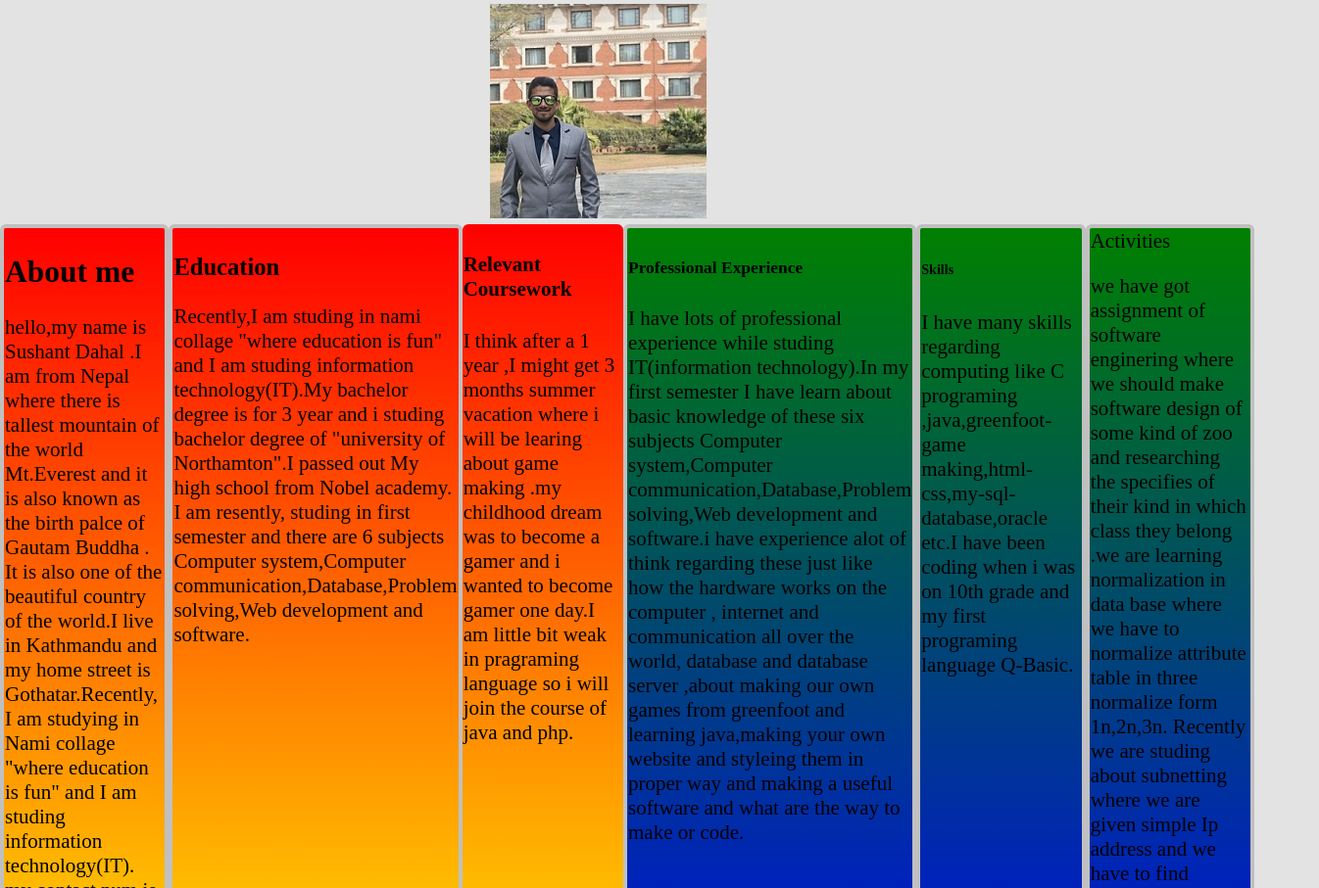
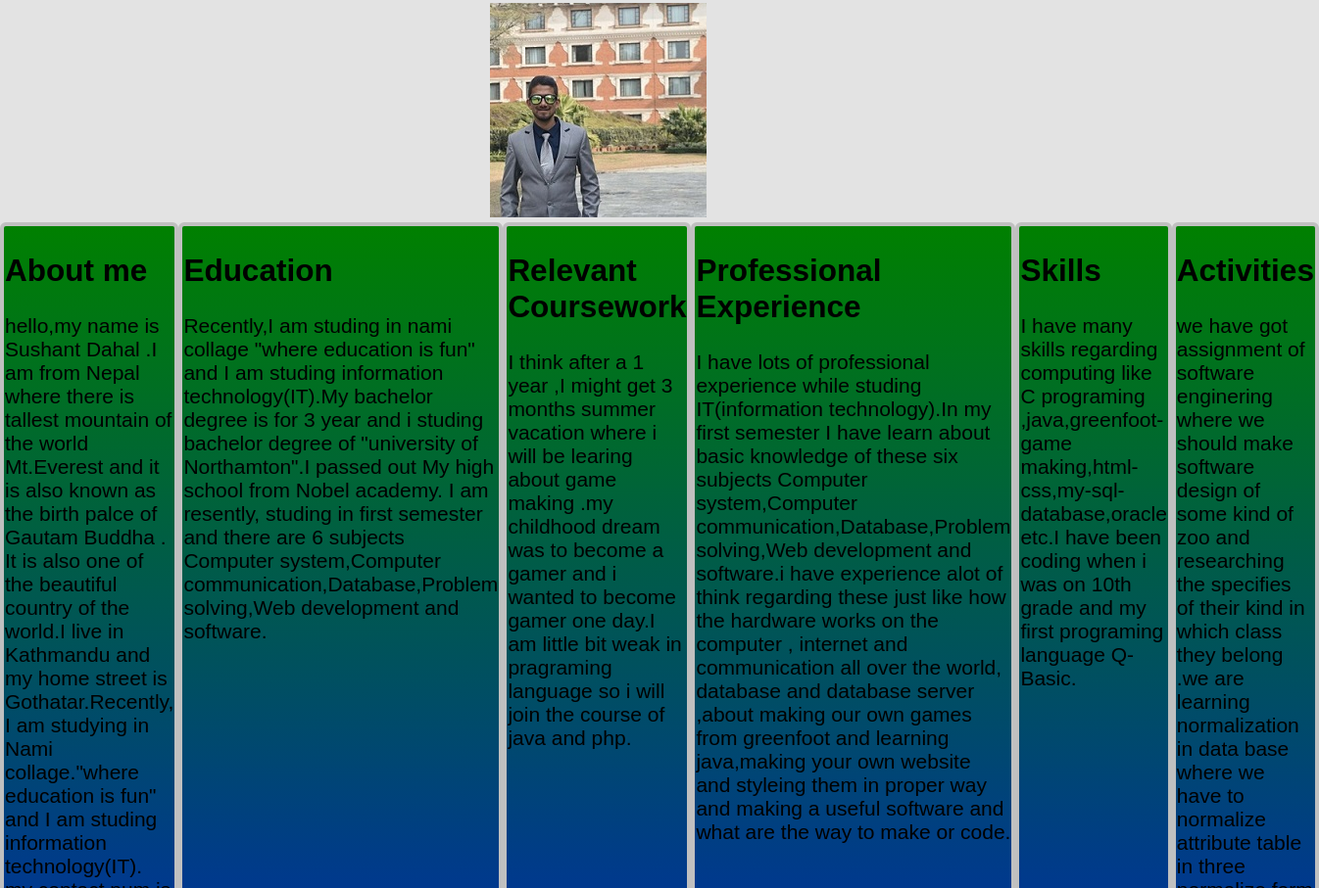
Before and after one commit to slayer901/csy1018assignment, a plain HTML site: page cv.html in a window 1280 px wide. Shown: the part 153-1060 px from the top of the page at 98% size, 1346 px wide, since content can reach past the window. Drawn offline with Linux system fonts and the light colour scheme.

Commit message:
third commit

```diff
--- a/css/cv.css
+++ b/css/cv.css
@@ -2,7 +2,9 @@
 body{
 	margin:0;
 	font-size:21px;
-	background:#e3e3e3; }
+	background:#e3e3e3;
+	font-family:sans-serif;
+	 }
 h1{
 	background:linear-gradient(red,orange);
 	margin:auto;
@@ -40,7 +42,7 @@ a{
 	display:flex;
 	justify-content:space-around;width:100%;
 }
-.aboutme{background:linear-gradient(red,yellow);width:31%;
+.aboutme{background:linear-gradient(green,blue);width:31%;
 	flex-direction:row;
 	padding:1px;
 	border-style:solid;
@@ -48,16 +50,19 @@ a{
 	border-color:silver;
 	border-radius:6px;
 
+
 }
-.education{background:linear-gradient(red,yellow);width:31%;
+.education{background:linear-gradient(green,blue);width:31%;
 	padding:1px;
 	border:4px solid silver;
 	border-radius:6px;
+
 }
-.RelevantCoursework{background:linear-gradient(red,yellow);width:31%;
+.RelevantCoursework{background:linear-gradient(green,blue);width:31%;
 	padding:1px;
-	border:4px solid sliver;
+	border:4px solid silver;
 	border-radius:6px;
+
 
 }
 .ProfessionalExperience{
@@ -81,3 +86,11 @@ a{
 footer {
 	background:linear-gradient(red,orange);
 }
+@media screen and (max-width:600px){
+	  body{font-size:10px;
+	  }
+	  .img{
+	  	padding:50px;
+	  }
+
+	  }
--- a/cv.html
+++ b/cv.html
@@ -1,3 +1,4 @@
+<!-- Name: Sushant Dahal , UN-ID: 17425084 -->
 <!DOCTYPE html>
 <html>
 <head>
@@ -22,41 +23,49 @@
 <section>
        <div class="aboutme">
        				<h2>About me</h2>
-       <p>hello,my name is Sushant Dahal .I am from Nepal where there is tallest mountain of the world Mt.Everest and it is also known as the birth palce of Gautam Buddha . It is also one of the beautiful country of the world.I live in Kathmandu and my home street is Gothatar.Recently, I am studying in Nami collage
-       "where education is fun" and I am studing information technology(IT). my contact num is +977-9860634460 and my UN Id is 17425084.</p>
+       				<p>
+       				hello,my name is Sushant Dahal .I am from Nepal where there is tallest mountain of the world Mt.Everest and it is also known as the birth palce of Gautam Buddha . It is also one of the beautiful country of the world.I live in Kathmandu and my home street is Gothatar.Recently, I am studying in Nami collage."where education is fun" and I am studing information technology(IT). my contact num is +977-9860634460 and my UN Id is 17425084.
+       				</p>
        </div>
        <div class="education">
-       <h3>Education</h3>
-       <p>Recently,I am studing in nami collage "where education is fun" and I am studing information technology(IT).My bachelor degree is for 3 year and i studing bachelor degree of "university of Northamton".I passed out My high school from Nobel academy. I am resently, studing in first semester and there are 6 subjects Computer system,Computer communication,Database,Problem solving,Web development and software.</p>
+       				<h2>Education</h2>
+       				<p>
+       				Recently,I am studing in nami collage "where education is fun" and I am studing information technology(IT).My bachelor degree is for 3 year and i studing bachelor degree of "university of Northamton".I passed out My high school from Nobel academy. I am resently, studing in first semester and there are 6 subjects Computer system,Computer communication,Database,Problem solving,Web development and software.
+       				</p>
        </div>
        <div class="RelevantCoursework">
-       <h4>Relevant Coursework</h4>
-       <P>I think after a 1 year ,I might get 3 months summer vacation where i will be learing about game making .my childhood dream was to become a gamer and i wanted to become gamer one day.I am little bit weak in pragraming language so i will join the course of java and php.</P>
+       				<h2>Relevant Coursework</h2>
+       				<P>
+       				I think after a 1 year ,I might get 3 months summer vacation where i will be learing about game making .my childhood dream was to become a gamer and i wanted to become gamer one day.I am little bit weak in pragraming language so i will join the course of java and php.
+       				</P>
        </div>
        <div class="ProfessionalExperience">
-       <h5>Professional Experience</h5>
-       <p>I have lots of professional experience while studing IT(information technology).In my first semester I have learn about basic knowledge of these six subjects Computer system,Computer communication,Database,Problem solving,Web development and software.i have experience alot of think regarding these just like how the hardware works on the computer , internet and communication all over the world, database and database server ,about making our own games from greenfoot and learning java,making your own website and styleing them in proper way and making a useful software and what are the way to make or code.</p>
+       				<h2>Professional Experience</h2>
+       				<p>
+       				I have lots of professional experience while studing IT(information technology).In my first semester I have learn about basic knowledge of these six subjects Computer system,Computer communication,Database,Problem solving,Web development and software.i have experience alot of think regarding these just like how the hardware works on the computer , internet and communication all over the world, database and database server ,about making our own games from greenfoot and learning java,making your own website and styleing them in proper way and making a useful software and what are the way to make or code.
+       				</p>
        </div>
        <div class="skills">
-       <h6>Skills</h6>
-       <p>I have many skills regarding computing like C programing ,java,greenfoot-game making,html-css,my-sql-database,oracle etc.I have been coding when i was on 10th grade and my first programing language Q-Basic.</p>
+       				<h2>Skills</h2>
+       				<p>
+       				I have many skills regarding computing like C programing ,java,greenfoot-game making,html-css,my-sql-database,oracle etc.I have been coding when i was on 10th grade and my first programing language Q-Basic.
+       				</p>
        </div>
        <div class="Activities">
-       <h7>Activities</h7>
-       <p>we have got assignment of software enginering where we should make software design of some kind of zoo and researching the specifies of their kind in which class they belong .we are learning normalization in data base where we have to normalize attribute table in three normalize form 1n,2n,3n.
+       				<h2>Activities</h2>
+       				<p>
+       				we have got assignment of software enginering where we should make software design of some kind of zoo and researching the specifies of their kind in which class they belong .we are learning normalization in data base where we have to normalize attribute table in three normalize form 1n,2n,3n.
        				Recently we are studing about subnetting where we are given simple Ip address and we have to find network id,broadcast id,host range and others.
-       we have got assignment of Problem solving where we have to make simple game using greenfoot.</p>
+       				we have got assignment of Problem solving where we have to make simple game using greenfoot.
+       				</p>
        </div>
 </section>
 <footer>
 		<div class="last">
-<P>connect with me on facebook <a href="https://www.facebook.com/sushant.dahal.58">click here<img src="../image/facebook.jpg"></a></P>
+				<P>
+				connect with me on facebook <a href="https://www.facebook.com/sushant.dahal.58">click here<img src="image/facebook.jpg"></a>
+				</P>
         </div>
-
-
-
-
 </footer>
-
 </body>
 </html>
```
Also changed, not shown: css/index.css (+15 -0 lines), index.html (+4 -2 lines), 1 other file. Lines whose indentation alone changed are shown as unchanged.
